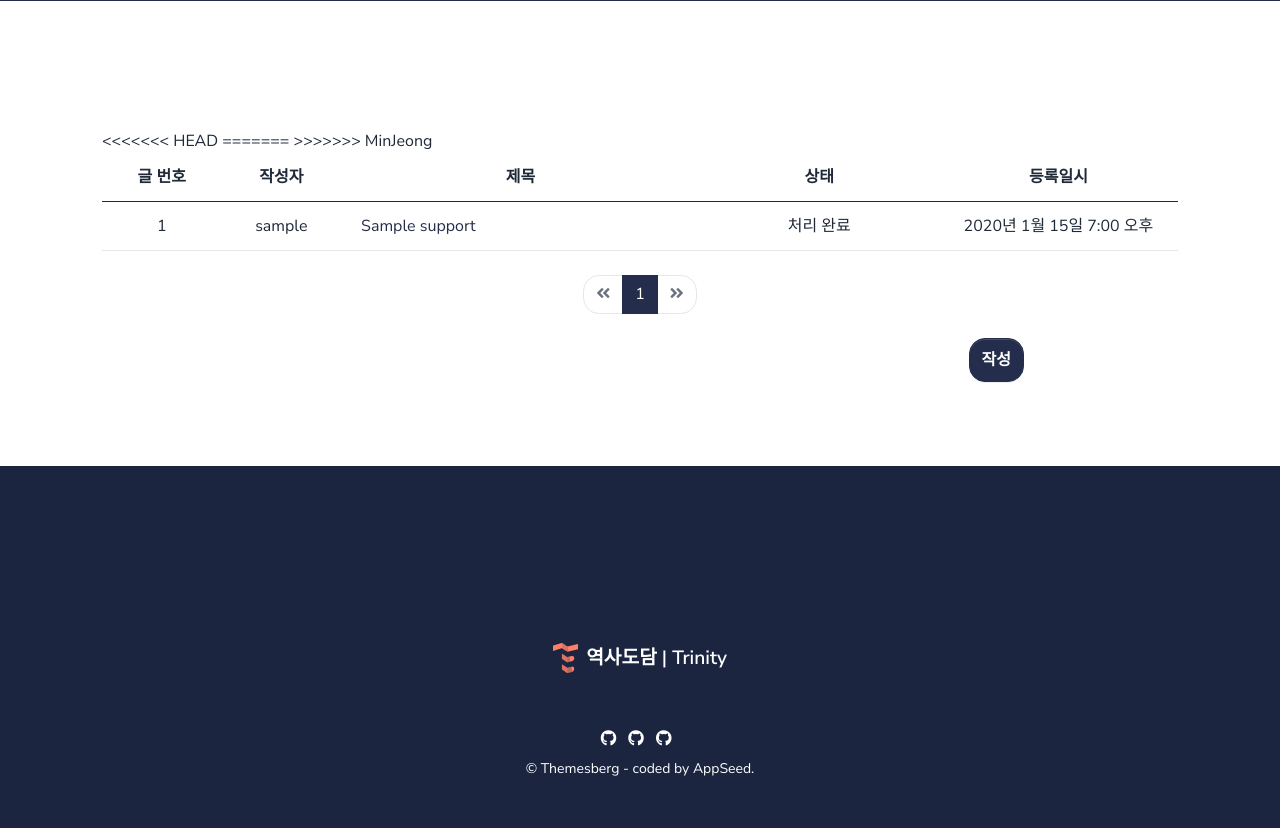
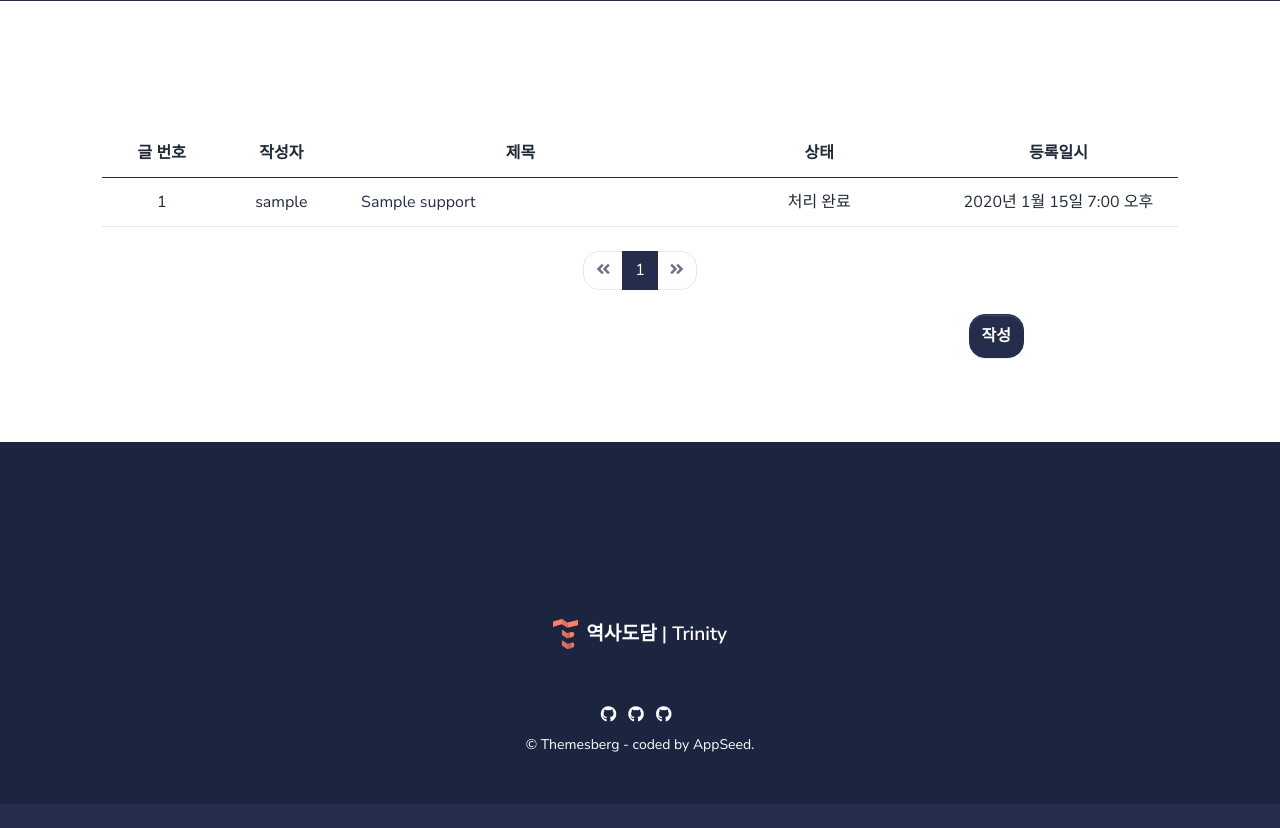
Before and after one commit to Park-Min-Jeong/Interface-Project-DoDam, a Django app: page /supportBulletin/ in a window 1280 px wide. Shown: the part 552-1380 px from the top of the page. After the commit the page ends 1304 px from the top, so only its background shows below. Run offline with Django 4.2, Linux system fonts and the light colour scheme; tables that the repository leaves empty hold one stand-in row (values such as "Sample post"); some libraries are stand-ins or nearby versions.

Commit message:
221020_충돌 수정

```diff
--- a/apps/templates/home/support-bulletin.html
+++ b/apps/templates/home/support-bulletin.html
@@ -52,11 +52,7 @@
         <section class="section section-lg">
             <div class="container"> <!--div 태그에 align을 지정하면 정렬기준 설정 가능한듯 함. style=""로 준 게 아님. -->
                 <table class="table table-hover"> <!--visitorapp\templates\visitor_crud.html 7~18번째 코드 참고함-->
-<<<<<<< HEAD
-                <thead>
-=======
                     <thead>
->>>>>>> MinJeong
                         <tr>
                             <th>글 번호</th>
                             <th>작성자</th>
```
